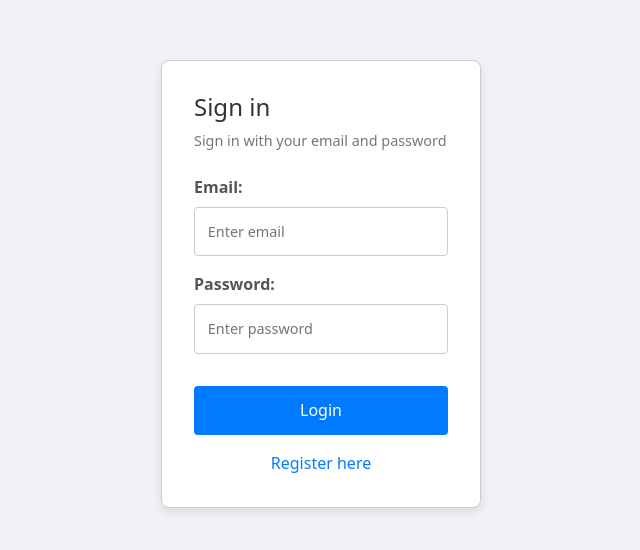
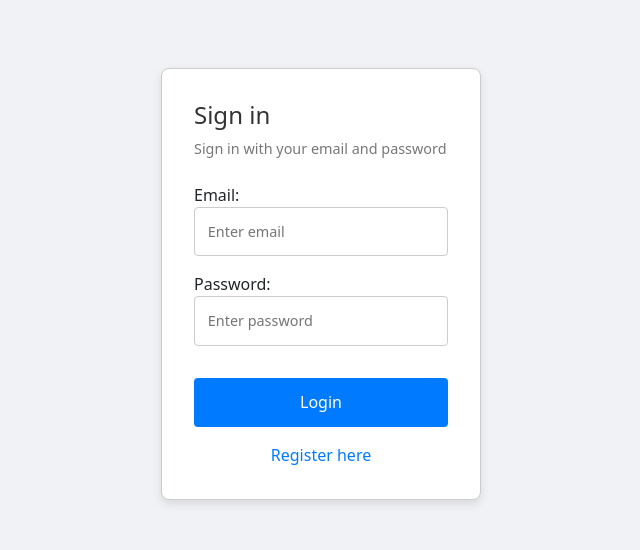
Before and after one commit to junaidshapal/jwtAuthentication-frontend, an Angular app: page /login in a window 1280 px wide. Shown: the part 116-666 px from the top of the page, without its empty margins (319-959 px from the left). Built offline with nearby package versions, Linux system fonts and the light colour scheme; what @auth0/angular-jwt would draw is missing.

Commit message:
custom css

```diff
--- a/src/app/components/login/login.component.css
+++ b/src/app/components/login/login.component.css
@@ -32,12 +32,7 @@ body {
     margin-bottom: 1rem;
 }
 
-.form-group label {
-    display: block;
-    font-weight: bold;
-    margin-bottom: 0.5rem;
-    color: #555;
-}
+
 
 .form-group input {
     width: 100%;
```
